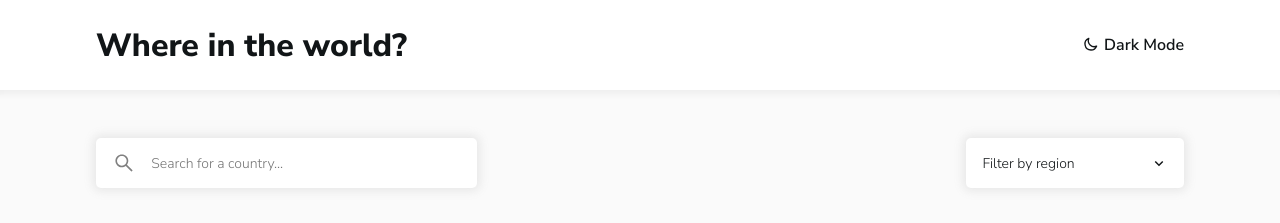
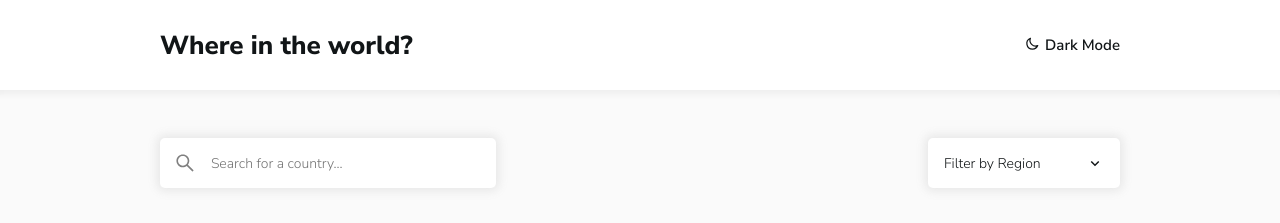
Before and after one commit to siletina88/countries, a React (Create React App) app: page / in a window 1280 px wide. Shown: the top 223 px of the page. Built offline with nearby package versions, Linux system fonts and the light colour scheme; no server answers.

Commit message:
layout fixes

```diff
--- a/src/components/BorderCountries.scss
+++ b/src/components/BorderCountries.scss
@@ -20,8 +20,9 @@
   font-weight: 600;
   cursor: pointer;
   font-size: 12px;
+  transition: background 0.2s ease;
   &:hover {
-    background: rgba(216, 216, 216, 0.603);
+    background: rgba(90, 90, 90, 0.22);
   }
 
   @include breakpoint(tablet) {
@@ -35,6 +36,7 @@
     box-shadow: 0px 0px 10px 3px rgba(44, 44, 44, 0.179);
     color: $clr-dark-text;
     transition: background 200ms ease;
+
     &:hover {
       background: rgba(247, 216, 216, 0.22);
     }
--- a/src/components/CountryCard.scss
+++ b/src/components/CountryCard.scss
@@ -27,7 +27,7 @@
   transition: transform 200ms ease;
 
   &:hover {
-    transform: scale(1.07);
+    transform: scale(1.03);
   }
 
   @include breakpoint(laptop) {
--- a/src/components/Countrydetails.scss
+++ b/src/components/Countrydetails.scss
@@ -16,7 +16,7 @@
 }
 
 .countryDetails {
-  padding: 0 6rem;
+  padding: 0 10rem;
   display: flex;
   flex-direction: column;
 
@@ -26,6 +26,10 @@
 
   color: $clr-white-text;
   transition: background 200ms ease;
+
+  @include breakpoint(desktop) {
+    padding: 0 6rem;
+  }
 
   @include breakpoint(mobileonly) {
     padding: 0rem 2rem;
@@ -111,6 +115,7 @@
       display: flex;
       flex-direction: column;
       flex: 1;
+      gap: 2rem;
       p {
         font-weight: 600;
         letter-spacing: 0.2px;
--- a/src/components/SearchAndFilter.jsx
+++ b/src/components/SearchAndFilter.jsx
@@ -5,6 +5,7 @@ import { useHistory } from "react-router-dom";
 import "./SearchAndFilter.scss";
 
 export default function SearchAndFilter({
+  filter,
   setFilter,
   isDarkMode,
   isMinSearchLength,
@@ -69,7 +70,9 @@ export default function SearchAndFilter({
       </div>
       <div className="filterContainer">
         <div onClick={handleToggle} className={DarkModeCheck("filterBtn")}>
-          <div className="filterLeft">Filter by region</div>
+          <div className="filterLeft">
+            {filter ? `${filter}` : "Filter by Region"}
+          </div>
           <i
             className={
               isToggled
--- a/src/components/countriesList.scss
+++ b/src/components/countriesList.scss
@@ -15,7 +15,7 @@
 }
 
 .countriesListContainer {
-  padding: 0 6rem;
+  padding: 0 10rem;
   display: flex;
 
   flex-direction: column;
@@ -26,6 +26,10 @@
 
   color: $clr-white-text;
   transition: background 200ms ease;
+
+  @include breakpoint(desktop) {
+    padding: 0 6rem;
+  }
 
   @include breakpoint(mobileonly) {
     padding: 0rem 2rem;
--- a/src/components/navbar.scss
+++ b/src/components/navbar.scss
@@ -1,22 +1,30 @@
 @import "../styles/partials/theme";
 @import "../styles/partials/breakpoint";
+
 .navbarContainer {
   position: sticky;
   display: flex;
   justify-content: space-between;
   align-items: center;
-  padding: 0 6rem;
+  padding: 0 10rem;
   background: $clr-white-elements;
   height: 90px;
   width: 100%;
   box-shadow: 0px 0px 5px 5px rgba(192, 192, 192, 0.172);
   color: $clr-white-text;
   transition: background 200ms ease;
+  h1 {
+    font-size: 26px;
+  }
+
+  @include breakpoint(desktop) {
+    padding: 0 6rem;
+  }
 
   @include breakpoint(tablet) {
-    padding: 0 2rem;
+    padding: 0 6rem;
     h1 {
-      font-size: 20px;
+      font-size: 18px;
       padding: 0 0;
     }
     p {
@@ -27,7 +35,7 @@
   @include breakpoint(mobileonly) {
     padding: 0 2rem;
     h1 {
-      font-size: 18px;
+      font-size: 16px;
       padding: 0 0;
     }
     p {
@@ -41,7 +49,7 @@
     justify-content: center;
     gap: 5px;
     cursor: pointer;
-    font-size: 16px;
+    font-size: 15px;
     transition: background 200ms;
 
     p {
--- a/src/styles/partials/_breakpoint.scss
+++ b/src/styles/partials/_breakpoint.scss
@@ -1,6 +1,6 @@
 @mixin breakpoint($point) {
   @if $point == desktop {
-    @media (min-width: 70em) {
+    @media (max-width: 74em) {
       @content;
     }
   } @else if $point == laptop {
```
